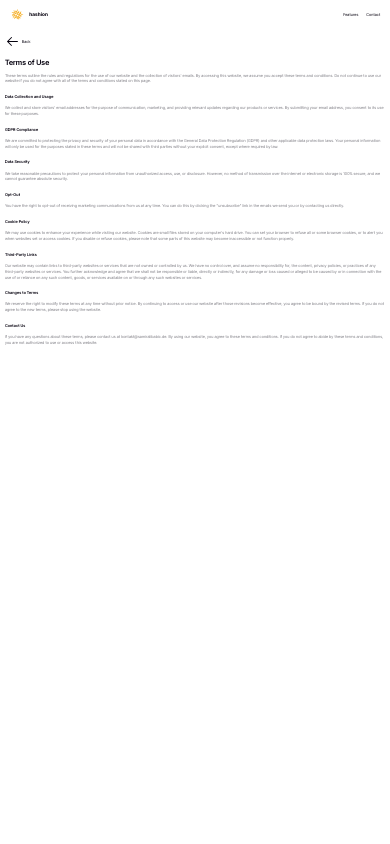
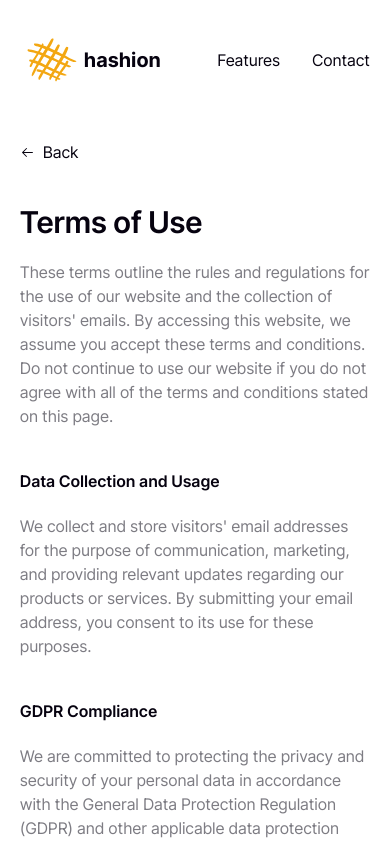
Before and after one commit to samiralibabic/hashnode-notion-integration, a Next.js app in the folder waitlist/: page /terms in a window 390 px wide. Shown: the top 844 px of the page. Built offline with nearby package versions, Linux system fonts and the light colour scheme.

Commit message:
fix(waitlist): fix font size in mobile view

```diff
--- a/waitlist/app/globals.css
+++ b/waitlist/app/globals.css
@@ -4,7 +4,7 @@
 
 @layer base {
   html {
-    @apply scroll-smooth text-[1vw];
+    @apply scroll-smooth xl:text-[1vw];
   }
 
   body {
@@ -52,7 +52,7 @@
   }
 
   header {
-    @apply px-10 py-5;
+    @apply px-5 sm:px-10 py-5;
   }
 
   section,
--- a/waitlist/components/Logo.tsx
+++ b/waitlist/components/Logo.tsx
@@ -4,7 +4,7 @@ import Link from "next/link";
 export default function Logo() {
   return (
     <div className="flex items-center">
-      <Link href="/" className="relative w-16 h-16 mr-4">
+      <Link href="/" className="relative w-16 h-16 sm:mr-4">
         <Image
           src="/logo-icon.svg"
           alt="Hashion logo"
```
